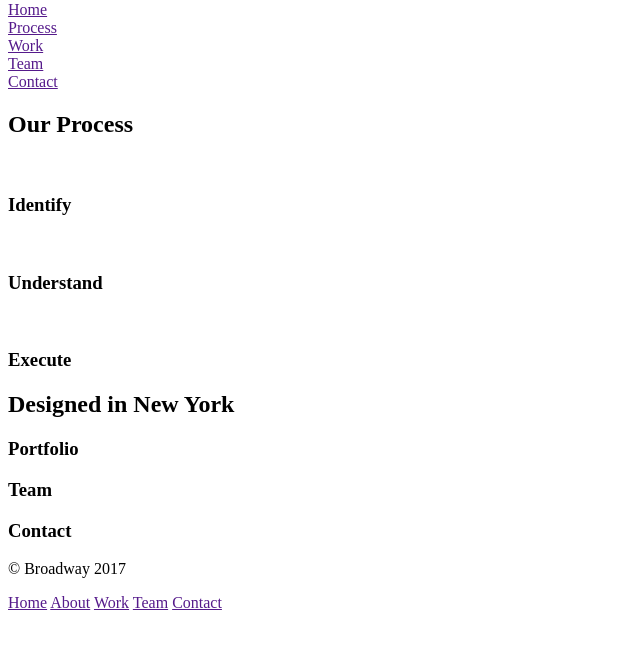
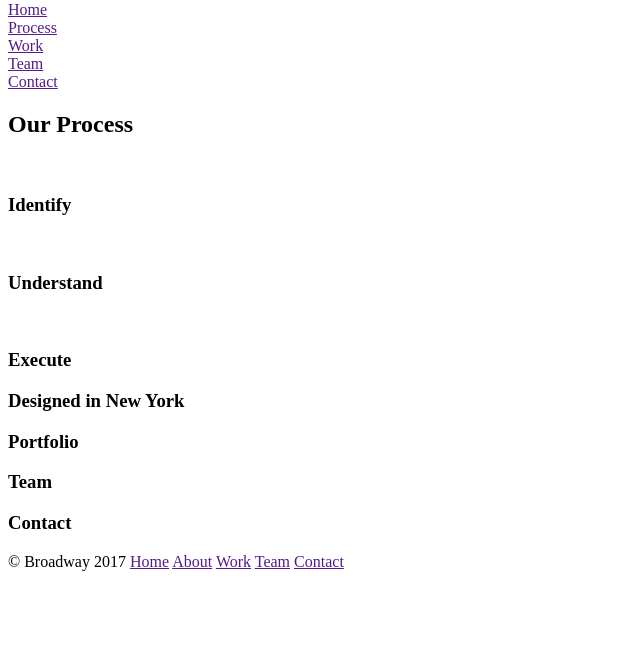
Before and after one commit to noahghines/broadway-design, a plain HTML site: page index.html in a window 1280 px wide. Shown: the part 79-728 px from the top of the page, without its empty margins (0-640 px from the left). Drawn offline with Linux system fonts and the light colour scheme.

Commit message:
Fixed some structure style
Fixed some of the structure style to match the final website more
closely

```diff
--- a/index.html
+++ b/index.html
@@ -33,7 +33,7 @@
         <h3>Execute</h3>
         <p></p>
     </div>
-    <h2>Designed in New York</h2>
+    <h3>Designed in New York</h3>
     <div>
       <h3>Portfolio</h3>
       <p></p>
@@ -49,14 +49,13 @@
       <p></p>
     </div>
     <div>
-      <p>&copy; Broadway 2017</p>
-      <nav>
+      <p>&copy; Broadway 2017
         <a href="">Home</a>
         <a href="">About</a>
         <a href="">Work</a>
         <a href="">Team</a>
         <a href="">Contact</a>
-      </nav>
+      </p>
     </div>
   </body>
 </html>
```
